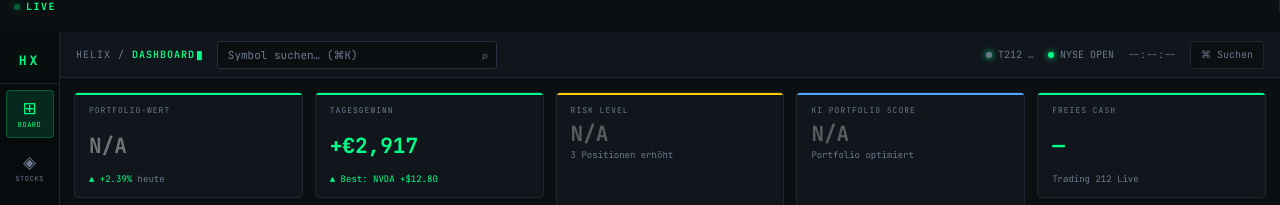
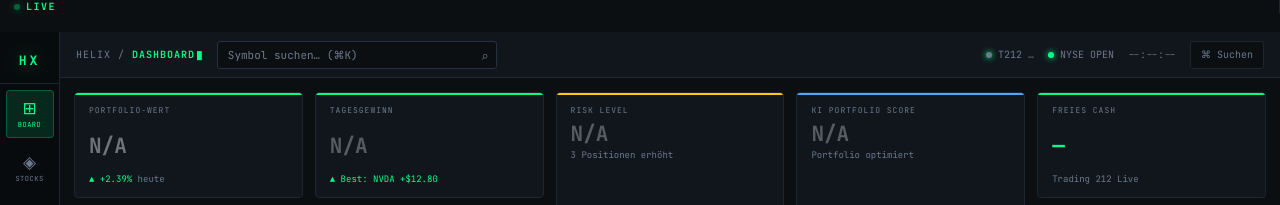
Before and after one commit to miethigmilo-art/master-bot, a website: page public/helix-markets.html in a window 1280 px wide. Shown: the top 205 px of the page. Drawn offline with nearby package versions, Linux system fonts and the light colour scheme.

Commit message:
fix: Tagesgewinn also N/A by default until T212 connected

```diff
--- a/public/helix-markets.html
+++ b/public/helix-markets.html
@@ -310,7 +310,7 @@ td{padding:8px 12px;color:var(--text)}
           </div>
           <div class="kpi g">
             <div class="kpi-label">Tagesgewinn</div>
-            <div class="kpi-val g" id="kpi-dg">+€2,917</div>
+            <div class="kpi-val g" id="kpi-dg" style="color:rgba(255,255,255,.3)">N/A</div>
             <div class="kpi-sub"><span class="up">▲ Best: NVDA +$12.80</span></div>
           </div>
           <div class="kpi y">
```
